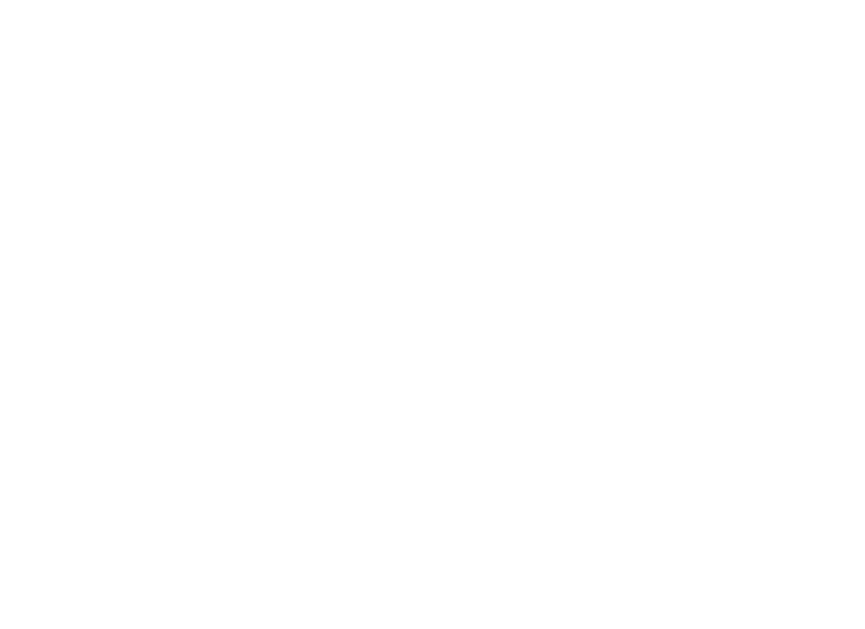
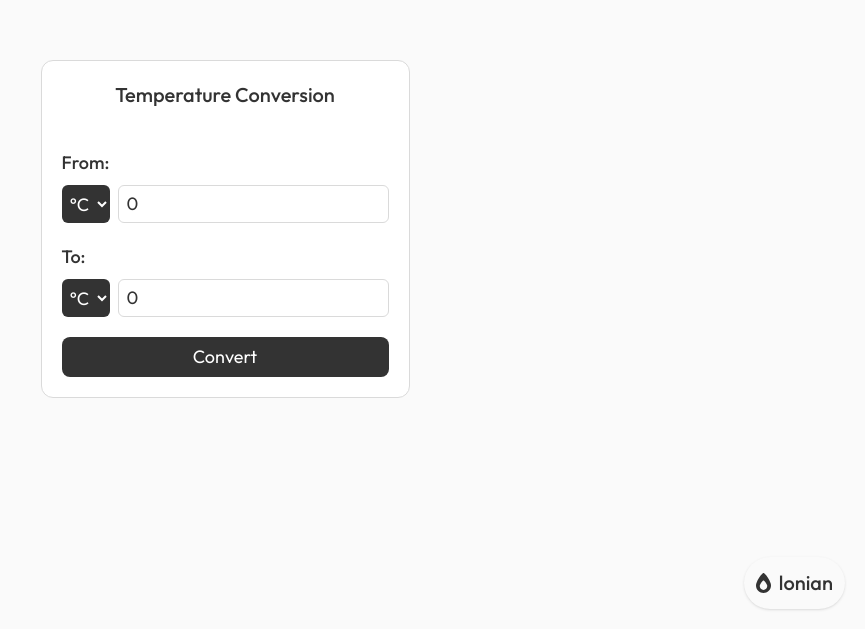
Before and after one commit to aurickwilliam/mini-projects, a React (Vite) app: page /temperature-conversion in a window 1280 px wide. Before the commit this address had no page. Shown: the part 171-800 px from the top of the page, without its empty margins (415-1280 px from the left). Built offline with nearby package versions, Linux system fonts and the light colour scheme.

Commit message:
Added Temperature Conversion Project

```diff
--- a/src/App.jsx
+++ b/src/App.jsx
@@ -5,6 +5,7 @@ import NumberGuessing from './pages/NumberGuessing'
 import RandomNumber from './pages/RandomNumber'
 import DigitalClock from './pages/DigitalClock'
 import PasswordGenerator from './pages/PasswordGenerator'
+import TemperatureConversion from './pages/TemperatureConversion'
 
 export default function App() {
   return (
@@ -16,6 +17,7 @@ export default function App() {
         <Route path="/random-number" element={<RandomNumber />} />
         <Route path="/digital-clock" element={<DigitalClock />} />
         <Route path="/password-generator" element={<PasswordGenerator />} />
+        <Route path="/temperature-conversion" element={<TemperatureConversion />} />
       </Routes>
     </main>
   )
--- a/src/pages/Home.jsx
+++ b/src/pages/Home.jsx
@@ -5,6 +5,7 @@ import numberGuessingCover from "../assets/cover-img/number-guessing-cover.png"
 import randomNumberCover from "../assets/cover-img/random-number-cover.png"
 import digitalClockCover from "../assets/cover-img/digital-clock-cover.png"
 import passwordGeneratorCover from "../assets/cover-img/password-generator-cover.png"
+import temperatureConversionCover from "../assets/cover-img/temperature-conversion-cover.png"
 
 export default function Home() {
 
@@ -38,6 +39,12 @@ export default function Home() {
       description: "Generates a unique and strong password based on user preferences.",
       destination: "/password-generator",
       coverImg: passwordGeneratorCover,
+    },
+    {
+      title: "Temperature Conversion",
+      description: "Simply converts the temperature to any measurement.",
+      destination: "/temperature-conversion",
+      coverImg: temperatureConversionCover,
     }
   ]
 
--- /dev/null
+++ b/src/pages/TemperatureConversion.jsx
@@ -0,0 +1,140 @@
+import { FontAwesomeIcon } from "@fortawesome/react-fontawesome"
+import { faFireFlameSimple } from "@fortawesome/free-solid-svg-icons"
+
+import { useNavigate } from "react-router-dom"
+import { useState } from "react";
+
+export default function TemperatureConversion() {
+  const navigate = useNavigate();
+
+  const listOfTemp = ["°C", "°F", "K"];
+
+  const [typeFrom, setTypeFrom] = useState(listOfTemp[0]);
+  const [valueFrom, setValueFrom] = useState(0);
+  const [typeTo, setTypeTo] = useState(listOfTemp[0]);
+  const [valueTo, setValueTo] = useState(0);
+
+  const handleConversion = (e) => {
+    let from = typeFrom.split("").length == 2 ? typeFrom.split("")[1] : typeFrom.split("")[0];
+    let to = typeTo.split("").length == 2 ? typeTo.split("")[1] : typeTo.split("")[0];
+    let temp = parseInt(valueFrom);
+
+    if (from === "C" && to === "F") {
+      setValueTo(celsiusToFahrenheit(temp));
+    }
+    else if (from === "C" && to === "K") {
+      setValueTo(celsiusToKelvin(temp));
+    }
+    else if (from === "F" && to === "C") {
+      setValueTo(fahrenheitToCelsius(temp));
+    }
+    else if (from === "F" && to === "K") {
+      setValueTo(fahrenheitToKelvin(temp));
+    }
+    else if (from === "K" && to === "C") {
+      setValueTo(kelvinToCelsius(temp));
+    }
+    else if (from === "K" && to === "F") {
+      setValueTo(kelvinToFahrenheit(temp));
+    }
+    else if (from === to) {
+      setValueTo(valueFrom);
+    }
+
+    e.preventDefault();
+  }
+
+  const celsiusToFahrenheit = (celsius) => {
+    return (celsius * (9/5)) + 32;
+  }
+
+  const celsiusToKelvin = (celsius) => {
+    console.log(typeof celsius);
+
+    return (celsius + 273.15);
+  }
+
+  const fahrenheitToCelsius = (fahrenheit) => {
+    return (fahrenheit - 32) * (5/9);
+  }
+
+  const fahrenheitToKelvin = (fahrenheit) => {
+    return fahrenheitToCelsius(fahrenheit) + 273.15;
+  }
+
+  const kelvinToCelsius = (kelvin) => {
+    return kelvin - 273.15;
+  }
+
+  const kelvinToFahrenheit = (kelvin) => {
+    return celsiusToFahrenheit(kelvinToCelsius(kelvin));
+  }
+
+  return (
+    <section className="h-screen bg-white-bg flex justify-center items-center">
+      <div className="mx-5 p-5 bg-white border-1 border-grey rounded-xl">
+        <h1 className="text-xl text-charcoal text-center font-outfit font-medium">
+          Temperature Conversion
+        </h1>
+
+        <form onSubmit={handleConversion} className="mt-10">
+          {/* Input Field */}
+          <div>
+            <p className="text-charcoal text-lg font-outfit font-medium">From:</p>
+
+            <div className="mt-2 flex gap-2">
+              <select value={typeFrom} onChange={(e) => setTypeFrom(e.target.value)} className="bg-charcoal p-1 rounded-md text-white text-center text-lg font-outfit cursor-pointer">
+                {
+                  listOfTemp.map((value, index) => {
+                    return <option value={value} key={index} className="bg-white text-charcoal">
+                      {value}
+                    </option>
+                  })
+                }
+              </select>
+
+              <input type="number"
+                value={valueFrom}
+                onChange={(e) => setValueFrom(e.target.value)}
+                className="p-1 pl-2 text-charcoal text-lg font-outfit border-1 border-grey outline-0 rounded-md focus:border-2 focus:border-charcoal" />
+            </div>
+          </div>
+
+          {/* Output Field */}
+          <div className="mt-5">
+            <p className="text-charcoal text-lg font-outfit font-medium">To:</p>
+
+            <div className="mt-2 flex gap-2">
+              <select value={typeTo} onChange={(e) => setTypeTo(e.target.value)} className="bg-charcoal p-1 rounded-md text-white text-center text-lg font-outfit cursor-pointer">
+                {
+                  listOfTemp.map((value, index) => {
+                    return <option value={value} key={index} className="bg-white text-charcoal">
+                      {value}
+                    </option>
+                  })
+                }
+              </select>
+
+              <input type="number"
+                value={valueTo}
+                readOnly
+                onChange={(e) => setValueTo(e.target.value)}
+                className="p-1 pl-2 text-charcoal text-lg font-outfit border-1 border-grey outline-0 rounded-md" />
+            </div>
+          </div>
+
+          <button type="submit" className="w-full h-10 mt-5 font-outfit text-lg transition ease-in-out hover:bg-gray-600 active:scale-95">
+            Convert
+          </button>
+        </form>
+      </div>
+
+      <div onClick={() => navigate("/")} className='absolute right-0 bottom-0 bg-white-bg m-5 p-3 flex items-center justify-center gap-2 rounded-4xl shadow-sm cursor-pointer'>
+        <FontAwesomeIcon icon={faFireFlameSimple} className='text-xl text-charcoal'/>
+        <h1 className='text-xl text-charcoal font-outfit font-medium'>
+          lonian
+        </h1>
+      </div>
+    </section>
+  )
+}
```
Also changed, not shown: src/assets/cover-img/temperature-conversion-cover.png (added).
